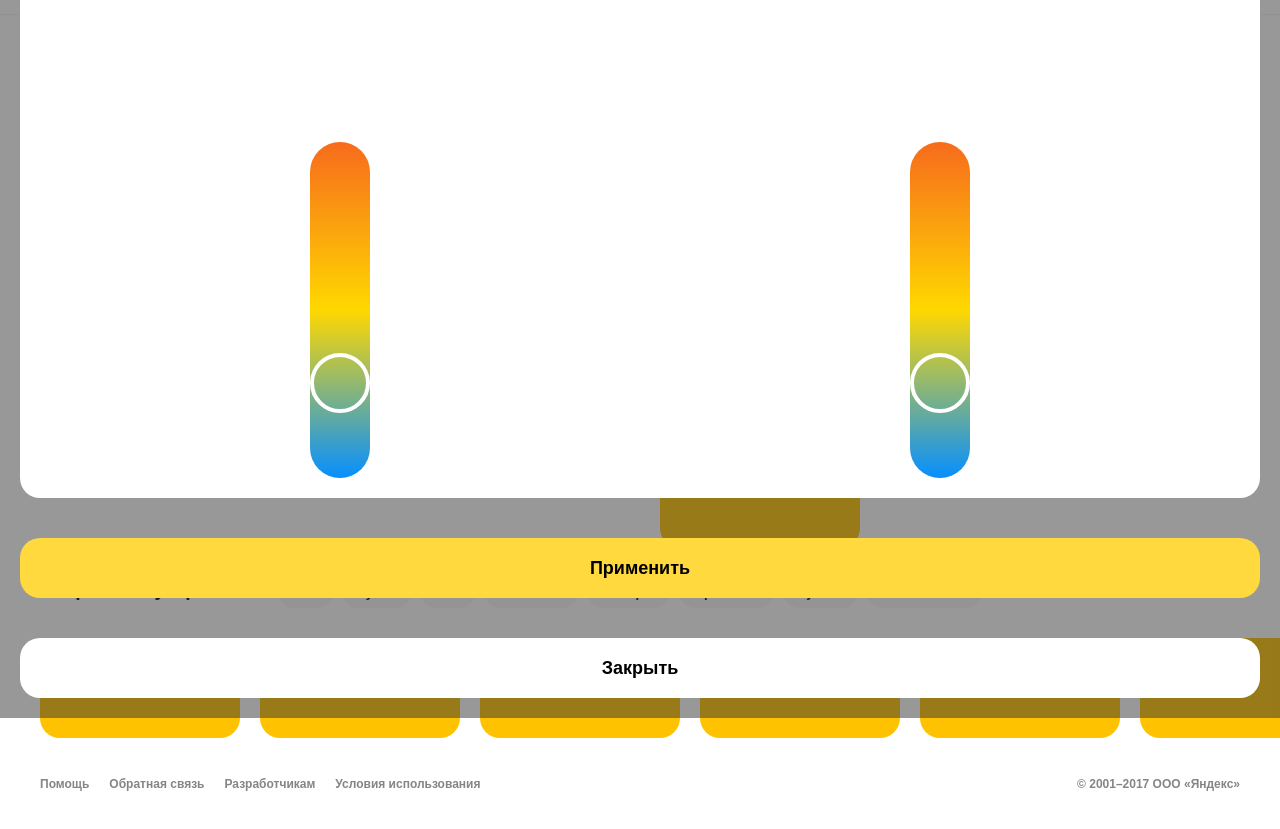
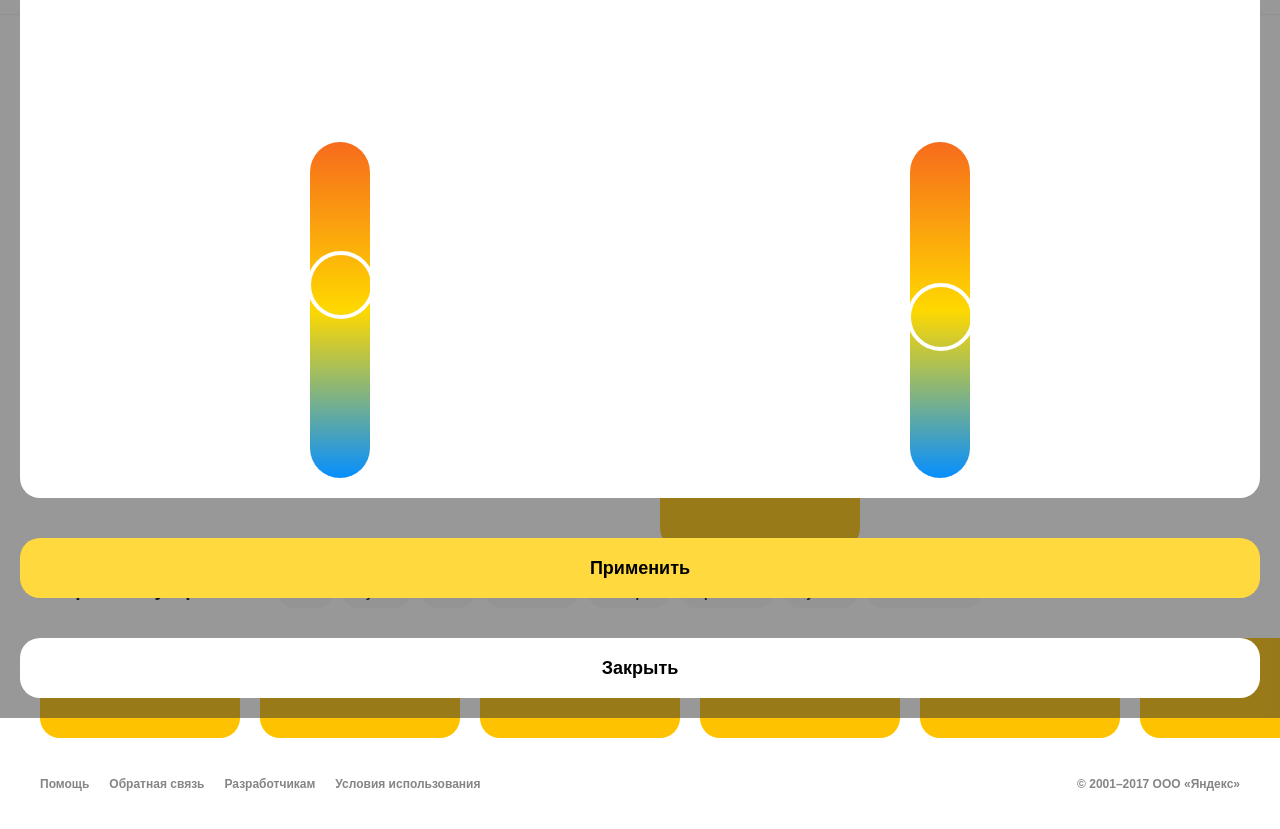
Before and after one commit to DanilaLeontyev/shri18-task2, a website built with webpack: page src/index.html in a window 1280 px wide. Shown: the part 82-911 px from the top of the page. Built offline with nearby package versions, Linux system fonts and the light colour scheme.

Commit message:
подкорректировал стили и логику движения ползунков

```diff
--- a/src/index.html
+++ b/src/index.html
@@ -226,12 +226,15 @@
       </div>
       <div class="range-container">
         <div class="range-slider">
-          <input type="range" orient="vertical" min="0" max="100" />
-          <div class="range-slider__thumb"></div>
+          <input type="range" orient="vertical" min="-10" max="30" />
+          <div class="range-slider__thumb">
+            <div class="thumb-inside"></div>
+          </div>
         </div>
         <div class="range-slider">
-          <input type="range" orient="vertical" min="0" max="100" />
+          <input type="range" orient="vertical" min="0" max="50" />
           <div class="range-slider__thumb">
+            <div class="thumb-inside"></div>
           </div>
         </div>
       </div>
--- a/src/script/sliderThermostat.js
+++ b/src/script/sliderThermostat.js
@@ -1,5 +1,4 @@
 let app = (() => {
-
   function updateSlider(element) {
     if (element) {
       let parent = element.parentElement,
@@ -10,23 +9,31 @@ let app = (() => {
       }
 
       parent.setAttribute('data-slider-value', element.value);
-            let $thumb = parent.querySelector('.range-slider__thumb'),
-                pct = element.value * ((parent.clientHeight - $thumb.clientHeight) / parent.clientHeight);
-
-            $thumb.style.bottom = `${pct}%`;
+      let thumb = parent.querySelector('.range-slider__thumb');
+      let newVal =
+        Math.abs(element.value) *
+        ((parent.clientHeight - thumb.clientHeight) /
+          (element.max - element.min));
+      console.log(newVal);
+      thumb.style.bottom = `${newVal}px`;
     }
   }
   return {
     updateSlider: updateSlider
   };
-
 })();
 
 (function initAndSetupTheSliders() {
-    const inputs = [].slice.call(document.querySelectorAll('.range-slider input'));
+  const inputs = [].slice.call(
+    document.querySelectorAll('.range-slider input')
+  );
   inputs.forEach(input => input.setAttribute('value', '23'));
   inputs.forEach(input => app.updateSlider(input));
 
-    inputs.forEach(input => input.addEventListener('input', element => app.updateSlider(input)));
-    inputs.forEach(input => input.addEventListener('change', element => app.updateSlider(input)));
+  inputs.forEach(input =>
+    input.addEventListener('input', element => app.updateSlider(input))
+  );
+  inputs.forEach(input =>
+    input.addEventListener('change', element => app.updateSlider(input))
+  );
 })();
--- a/src/style/popup-sliderThermostat.scss
+++ b/src/style/popup-sliderThermostat.scss
@@ -49,13 +49,26 @@
 
 .range-slider__thumb {
   position: absolute;
-  width: 60px;
-  height: 60px;
+  left: -3.5px;
+  width: 68px;
+  height: 68px;
   background: transparent;
   border: 4px solid white;
   border-radius: 50%;
   pointer-events: none;
+  z-index: 3;
 }
+
+// .thumb-inside {
+//   display: block;
+//   position: absolute;
+//   top: 4px;
+//   left: 4px;
+//   width: 52px;
+//   height: 52px;
+//   border-radius: 50%;
+//   background-color: transparent;
+// }
 
 input[type='range'][orient='vertical'] {
   position: relative;
```
Lines whose indentation alone changed are shown as unchanged.
